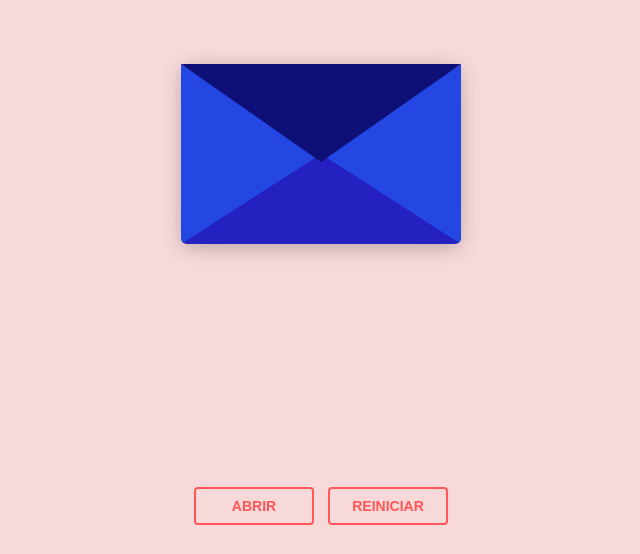
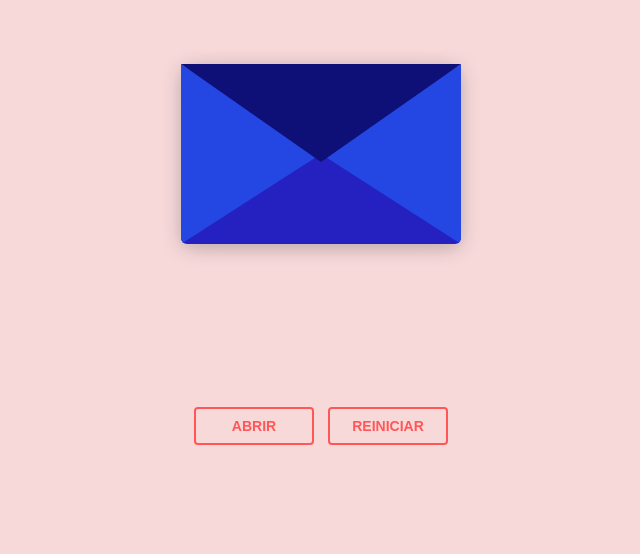
Before and after one commit to Dcosme011/HappyDay.github.io, a plain HTML site: page Letter.html in a window 1280 px wide. Shown: the part 246-800 px from the top of the page, without its empty margins (319-959 px from the left). Drawn offline with Linux system fonts and the light colour scheme.

Commit message:
Update styleletter.css

```diff
--- a/styleletter.css
+++ b/styleletter.css
@@ -277,7 +277,7 @@ body {
 
 .reset {
   position: absolute;
-  bottom: 0%; /* Ajusta el valor de 200px según sea necesario para la separación deseada */
+  bottom: 10%; /* Ajusta el valor de 200px según sea necesario para la separación deseada */
   left: 50%;
   transform: translate(-50%, -50%);
 }
```
